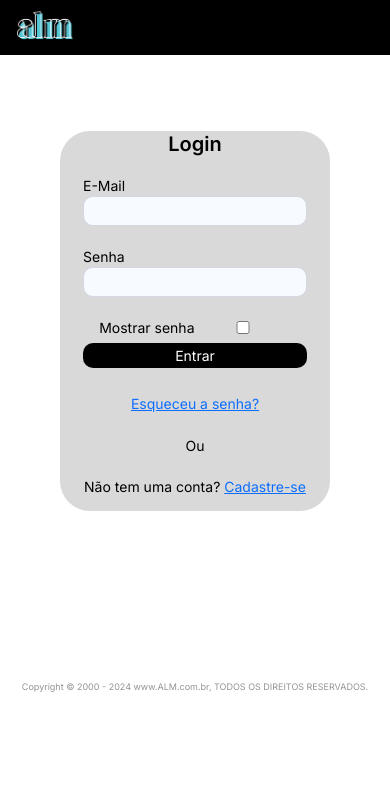
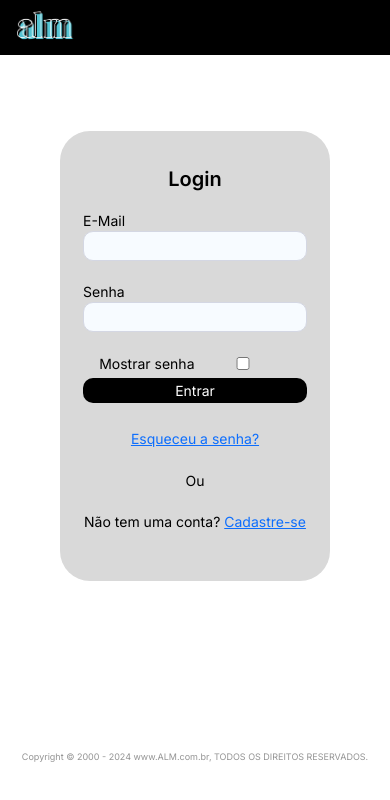
Before and after one commit to MrcsFaria/ALM-FRONT, a React (Create React App) app: page /SignIn in a window 390 px wide. Shown: the top 800 px of the page. Built offline with nearby package versions, Linux system fonts and the light colour scheme.

Commit message:
fixed sign in

```diff
--- a/src/components/FrameSign/SignIn.css
+++ b/src/components/FrameSign/SignIn.css
@@ -91,7 +91,7 @@
 @media (max-width: 900px) {
 
     .componente{
-        height: 50vh;
+        height: 500px;
         width: 50vh;
     }
 
@@ -119,7 +119,7 @@
 @media (max-width: 700px) {
 
     .componente{
-        height: 52vh;
+        height: 480px;
         width: 42vh;
     }
 
@@ -131,7 +131,7 @@
 @media (max-width: 560px) {
 
     .componente{
-        height: 45vh;
+        height: 450px;
         width: 32vh;
     }
 
@@ -151,11 +151,11 @@
     }
 }
 
-@media (max-width: 360px) {
+@media (max-width: 380px) {
 
     .componente{
-        height: 42vh;
-        width: 28vh;
+        height: 420px;
+        width: 280px;
     }
 
     .componente p{
```
